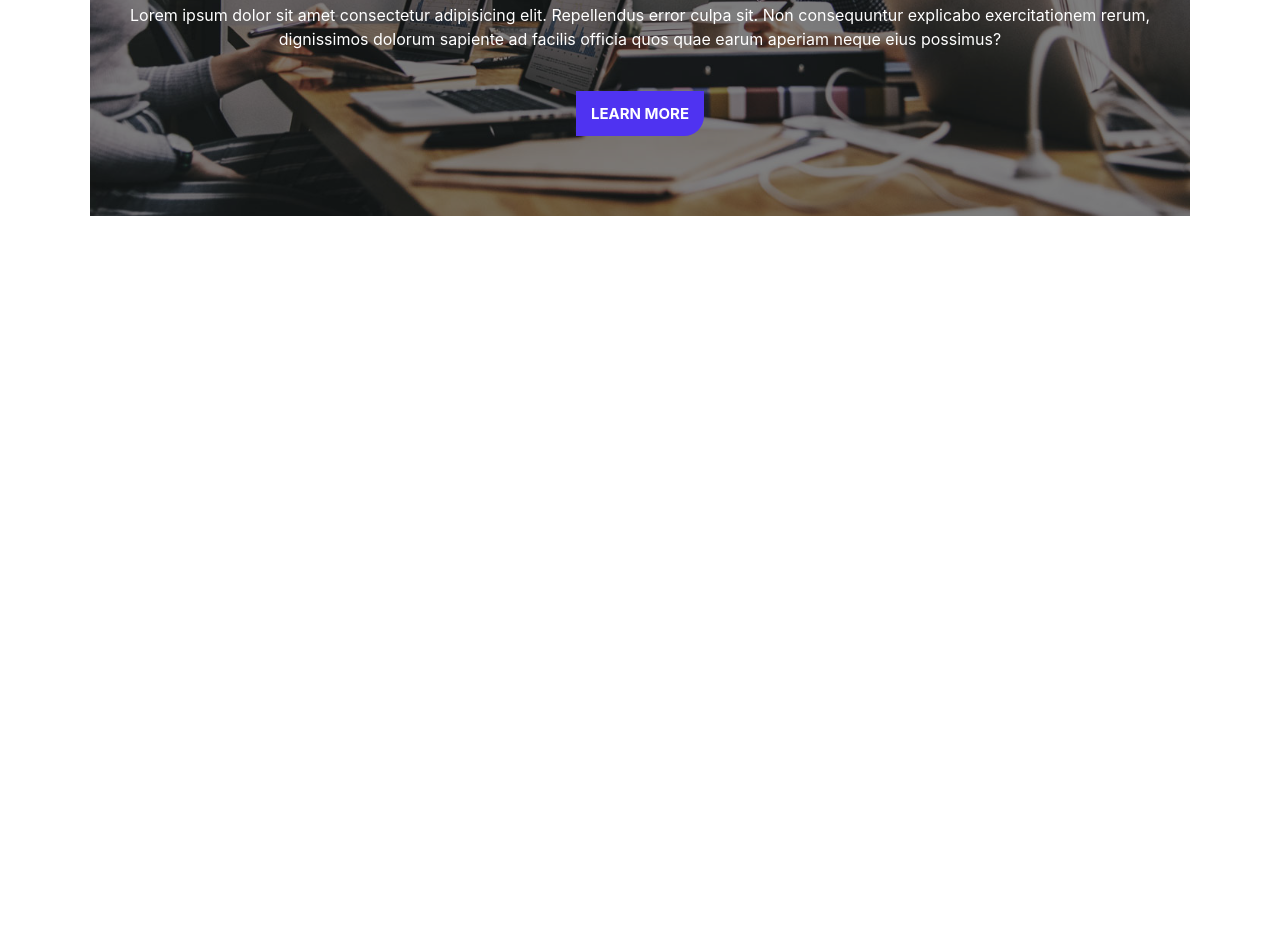
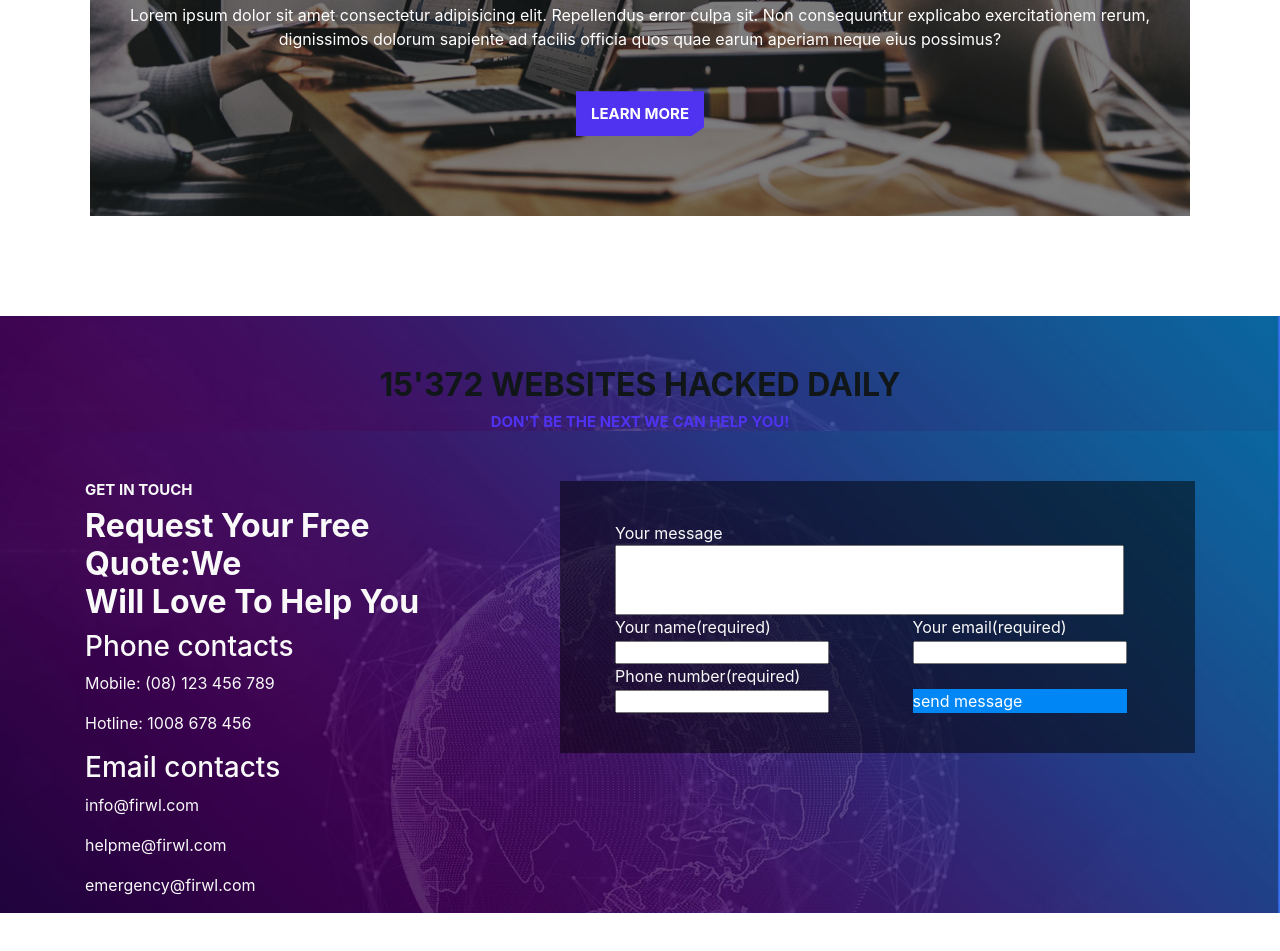
Before and after one commit to strahinjavujovic/cyber-security-site, a plain HTML site: page index.html in a window 1280 px wide. Shown: the part 4292-5243 px from the top of the page. Before the commit the page ends 4608 px from the top, so only its background shows below. Drawn offline with nearby package versions, Linux system fonts and the light colour scheme.

Commit message:
contact page 1.part

```diff
--- a/index.html
+++ b/index.html
@@ -3,7 +3,7 @@
   <head>
     <meta charset="UTF-8" />
     <meta name="viewport" content="width=device-width, initial-scale=1.0" />
-    <link rel="stylesheet" href="css\style.css" />
+    <link rel="stylesheet" href="style.css" />
     <link
       rel="stylesheet"
       href="https://cdn.jsdelivr.net/npm/bootstrap@4.5.3/dist/css/bootstrap.min.css"
@@ -11,7 +11,7 @@
       crossorigin="anonymous"
     />
 
-    <title>Cyber Security v1.0</title>
+    <title>Cyber Security</title>
   </head>
   <body>
     <header>
@@ -273,6 +273,66 @@
           </div>
         </div>
       </div>
+      <div class="contacts">
+        <div class="first-overlay">
+          <div class="first">
+            <h2>15'372 websites hacked daily</h2>
+            <h4>Don't be the next we can help you!</h4>
+          </div>
+        </div>
+        <div class="second">
+          <div class="container">
+            <div class="row">
+              <div class="col-md-5">
+                <div class="info-cont">
+                  <h4>get in touch</h4>
+                  <h2>
+                    Request Your Free Quote:We <br />Will Love To Help You
+                  </h2>
+                  <h3>Phone contacts</h3>
+                  <p>Mobile: (08) 123 456 789</p>
+                  <p>Hotline: 1008 678 456</p>
+                  <h3>Email contacts</h3>
+                  <p>info@firwl.com</p>
+                  <p>helpme@firwl.com</p>
+                  <p>emergency@firwl.com</p>
+                </div>
+              </div>
+              <div class="col-md-7">
+                <div class="input-inf">
+                  <div class="container">
+                    <div class="row">
+                      <div class="col-md-12">
+                        <span>Your message</span><br />
+                        <input type="text" class="big" />
+                      </div>
+                    </div>
+                  </div>
+
+                  <div class="container">
+                    <div class="row">
+                      <div class="col-md-6">
+                        <span>Your name(required)</span><br />
+                        <input type="text" class="small" /><br />
+
+                        <span>Phone number(required)</span><br />
+                        <input type="text" class="small" />
+                      </div>
+                      <div class="col-md-6">
+                        <span>Your email(required)</span><br />
+                        <input type="text" class="small" /><br />
+                        <div class="inf-btn">
+                          <a>send message</a>
+                        </div>
+                      </div>
+                    </div>
+                  </div>
+                </div>
+              </div>
+            </div>
+          </div>
+        </div>
+      </div>
     </div>
     <script src="https://ajax.googleapis.com/ajax/libs/jquery/3.5.1/jquery.min.js"></script>
 
--- a/css/style.css
+++ b/style.css
@@ -347,7 +347,7 @@ body {
   padding-bottom: 13px;
   padding-right: 15px;
   text-decoration: none;
-  border-bottom-right-radius: 20px 20px;
+  clip-path: polygon(0 0, 100% 0, 100% 80%, 90% 100%, 0 100%);
   transition: 0.3s;
 }
 .learn-btn:hover {
@@ -356,3 +356,56 @@ body {
   color: #4f33f1;
   background-color: white;
 }
+.contacts {
+  padding-top: 100px;
+}
+.contacts .first {
+  background-image: url("../images/cont.jpg");
+  background-size: cover;
+  padding-top: 50px;
+}
+.contacts .second {
+  background-image: url("../images/cont.jpg");
+  background-size: cover;
+}
+.first h4 {
+  margin-bottom: 0;
+}
+.first .first-overlay {
+  background-color: rgba(0, 0, 0, 0.1);
+}
+.second {
+  padding-top: 50px;
+  text-align: left;
+  color: #f9f9f9;
+}
+.second .col-md-5 h4 {
+  color: #f9f9f9;
+}
+.second .col-md-5 h2 {
+  color: #f9f9f9;
+  text-transform: none;
+}
+.input-inf {
+  background-color: rgba(0, 0, 0, 0.5);
+  padding-top: 40px;
+  padding-left: 40px;
+  padding-bottom: 40px;
+  text-align: left;
+}
+.input-inf .big {
+  width: 90%;
+  height: 70px;
+}
+.inf-btn {
+  margin-top: 25px;
+  background-color: hsl(207, 100%, 48%);
+  color: white;
+  width: 80%;
+}
+.inf-btn:hover {
+  cursor: pointer;
+}
+.small {
+  width: 80%;
+}
```
Also changed, not shown: images/cont.jpg (added).
